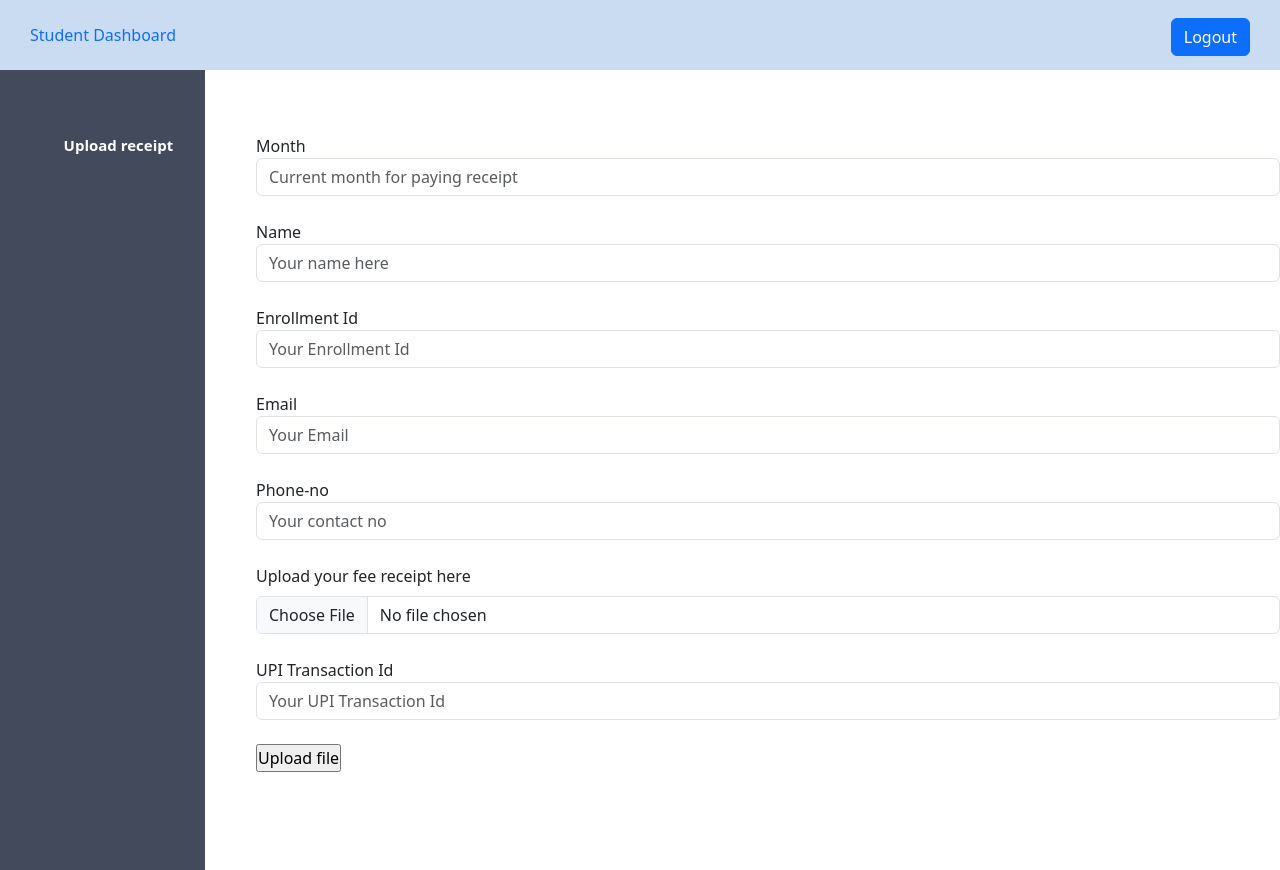
After one commit to nayanjyotigogoi/online_student_info_system, a PHP site: page /file_upload.php in a window 1280 px wide. The commit adds this page. Run offline with PHP 8.4, Linux system fonts and the light colour scheme.

Commit message:
file upload module

```diff
--- a/add_student.php
+++ b/add_student.php
@@ -9,10 +9,6 @@
 	<link href="https://cdn.jsdelivr.net/npm/bootstrap@5.3.0-alpha3/dist/css/bootstrap.min.css" rel="stylesheet" integrity="sha384-KK94CHFLLe+nY2dmCWGMq91rCGa5gtU4mk92HdvYe+M/SXH301p5ILy+dN9+nJOZ" crossorigin="anonymous">
 
 	<script src="https://cdn.jsdelivr.net/npm/bootstrap@5.3.0-alpha3/dist/js/bootstrap.bundle.min.js" integrity="sha384-ENjdO4Dr2bkBIFxQpeoTz1HIcje39Wm4jDKdf19U8gI4ddQ3GYNS7NTKfAdVQSZe" crossorigin="anonymous"></script>
-
-	<?php
-
-	?>
 
 </head>
 
--- /dev/null
+++ b/file_upload.php
@@ -0,0 +1,91 @@
+<?php
+error_reporting(0);
+?>
+<!DOCTYPE html>
+<html lang="en">
+
+<head>
+    <meta charset="UTF-8">
+    <meta http-equiv="X-UA-Compatible" content="IE=edge">
+    <meta name="viewport" content="width=device-width, initial-scale=1.0">
+    <title>File upload</title>
+    <link href="https://cdn.jsdelivr.net/npm/bootstrap@5.3.0-alpha3/dist/css/bootstrap.min.css" rel="stylesheet" integrity="sha384-KK94CHFLLe+nY2dmCWGMq91rCGa5gtU4mk92HdvYe+M/SXH301p5ILy+dN9+nJOZ" crossorigin="anonymous">
+
+    <script src="https://cdn.jsdelivr.net/npm/bootstrap@5.3.0-alpha3/dist/js/bootstrap.bundle.min.js" integrity="sha384-ENjdO4Dr2bkBIFxQpeoTz1HIcje39Wm4jDKdf19U8gI4ddQ3GYNS7NTKfAdVQSZe" crossorigin="anonymous"></script>
+
+    <link rel="stylesheet" type="text/css" href="./admin.css">
+</head>
+
+<body>
+    <?php
+    include "file_upload_sidebar.php"
+    ?>
+    <div class="content">
+        <form action="file_upload_check.php" method="post" enctype="multipart/form-data">
+
+            <div>
+                <label>Month</label>
+                <input type="text" class="form-control" name="month" placeholder="Current month for paying receipt" required>
+            </div>
+            <br>
+            <div>
+                <label>Name</label>
+                <input type="name" class="form-control" name="name" placeholder="Your name here" required>
+            </div>
+            <br>
+
+            <div>
+                <label>Enrollment Id</label>
+                <input type="text" class="form-control" name="enrollment_id" placeholder="Your Enrollment Id" required>
+            </div>
+            <br>
+
+            <div>
+                <label>Email</label>
+                <input type="email" class="form-control" name="email" placeholder="Your Email" required>
+            </div>
+
+            <br>
+
+            <div>
+                <label>Phone-no</label>
+                <input type="number" class="form-control" name="phone_no" placeholder="Your contact no" required>
+            </div>
+
+            <br>
+
+            <label class="form-label" for="customFile">Upload your fee receipt here</label>
+            <br>
+            <input type="file" class="form-control" id="customFile" name="img_source" required>
+
+            <br>
+
+            <div>
+                <label>UPI Transaction Id</label>
+                <input type="text" class="form-control" name="transaction_id" placeholder="Your UPI Transaction Id" required>
+            </div>
+            <br>
+
+            <input type="submit" name="submit" value="Upload file">
+        </form>
+
+    </div>
+
+</body>
+
+</html>
+
+<?php
+
+// $filename =$_FILES["img_source"]["name"];
+// $tempname =$_FILES["img_source"]["tmp_name"];
+
+// $folder="receipt_folder/".$filename;
+
+// echo $folder;
+
+// move_uploaded_file($tempname, $folder);
+
+// // echo "<img src='$folder' height='100px' width='100px'> ";
+
+?>
--- /dev/null
+++ b/file_upload_sidebar.php
@@ -0,0 +1,43 @@
+<!DOCTYPE html>
+<html>
+
+<head>
+    <meta charset="utf-8">
+    <title>your profile</title>
+
+    <link rel="stylesheet" href="https://cdn.jsdelivr.net/npm/bootstrap@5.3.0-alpha3/dist/css/bootstrap.min.css" rel="stylesheet" integrity="sha384-KK94CHFLLe+nY2dmCWGMq91rCGa5gtU4mk92HdvYe+M/SXH301p5ILy+dN9+nJOZ">
+
+    <link href="https://cdn.jsdelivr.net/npm/bootstrap@5.3.0-alpha3/dist/css/bootstrap.min.css" rel="stylesheet" integrity="sha384-KK94CHFLLe+nY2dmCWGMq91rCGa5gtU4mk92HdvYe+M/SXH301p5ILy+dN9+nJOZ" crossorigin="anonymous">
+
+    <link rel="stylesheet" type="text/css" href="./admin.css">
+
+
+
+</head>
+
+<body>
+
+    <header class="header">
+
+        <a href="studenthome.php">Student Dashboard</a>
+
+        <div class="logout">
+
+            <a href="logout.php" class="btn btn-primary">Logout</a>
+
+        </div>
+
+    </header>
+
+    <ul>
+
+        <li>
+            <a href="file_upload.php">Upload receipt</a>
+        </li>
+
+    </ul>
+</body>
+
+<script src="https://cdn.jsdelivr.net/npm/bootstrap@5.3.0-alpha3/dist/js/bootstrap.bundle.min.js" integrity="sha384-ENjdO4Dr2bkBIFxQpeoTz1HIcje39Wm4jDKdf19U8gI4ddQ3GYNS7NTKfAdVQSZe" crossorigin="anonymous"></script>
+
+</html>
--- a/logincheck.php
+++ b/logincheck.php
@@ -19,8 +19,6 @@ if ($data === false) {
 if (isset($_POST['login'])) {   //both the username and password is coming from login page
 
 	$name = $_POST['enrollment_id'];
-
-
 	$pass = $_POST['password'];
 
 	//username and the password is coming from the database fetching this line of code check in the database whether the given enrollment id and password is matching or not
@@ -40,8 +38,8 @@ if (isset($_POST['login'])) {   //both the username and password is coming from
 	if ($row["usertype"] == "student")
 	{
 
-		$message = "Welcome!";
-		$_SESSION['loginMessage'] = $message;
+
+		$_SESSION['enrollment_id'] = $name;
 		header("location:studenthome.php");
 	} else {
 
--- a/room.php
+++ b/room.php
@@ -72,7 +72,7 @@ $result = mysqli_query($data, $sql);
                         <td><?php echo "{$info['occupant_1']}";?></td>
                         <td><?php echo "{$info['occupant_2']}";?></td>
                         <td><?php echo "{$info['status']}";?></td>
-                        <td><a href="update_room,php?id=  $info[id] ">Update</a></td>
+                        <td><a href="update_room.php?id=$info[id]">Update</a></td>
 
                 </tr>
                 <?php
--- a/studenthome.php
+++ b/studenthome.php
@@ -51,7 +51,7 @@
 			</li>
 
 			<li>
-				<a href=" ">Upload fess receipt</a>
+				<a href="file_upload.php">Upload fess receipt</a>
 			</li>
 
 
@@ -66,7 +66,11 @@
 
 		<h1>
 
+			 <?php
+			 session_start();
 
+				echo "welcome ".$_SESSION['enrollment_id'];
+			 ?>
 
 		</h1>
 	</div>
```
Also changed, not shown: file_upload_check.php (added, +43 -0 lines), student_profile.php (+36 -63 lines), receipt_folder/1988-BMW.jpg (added).
